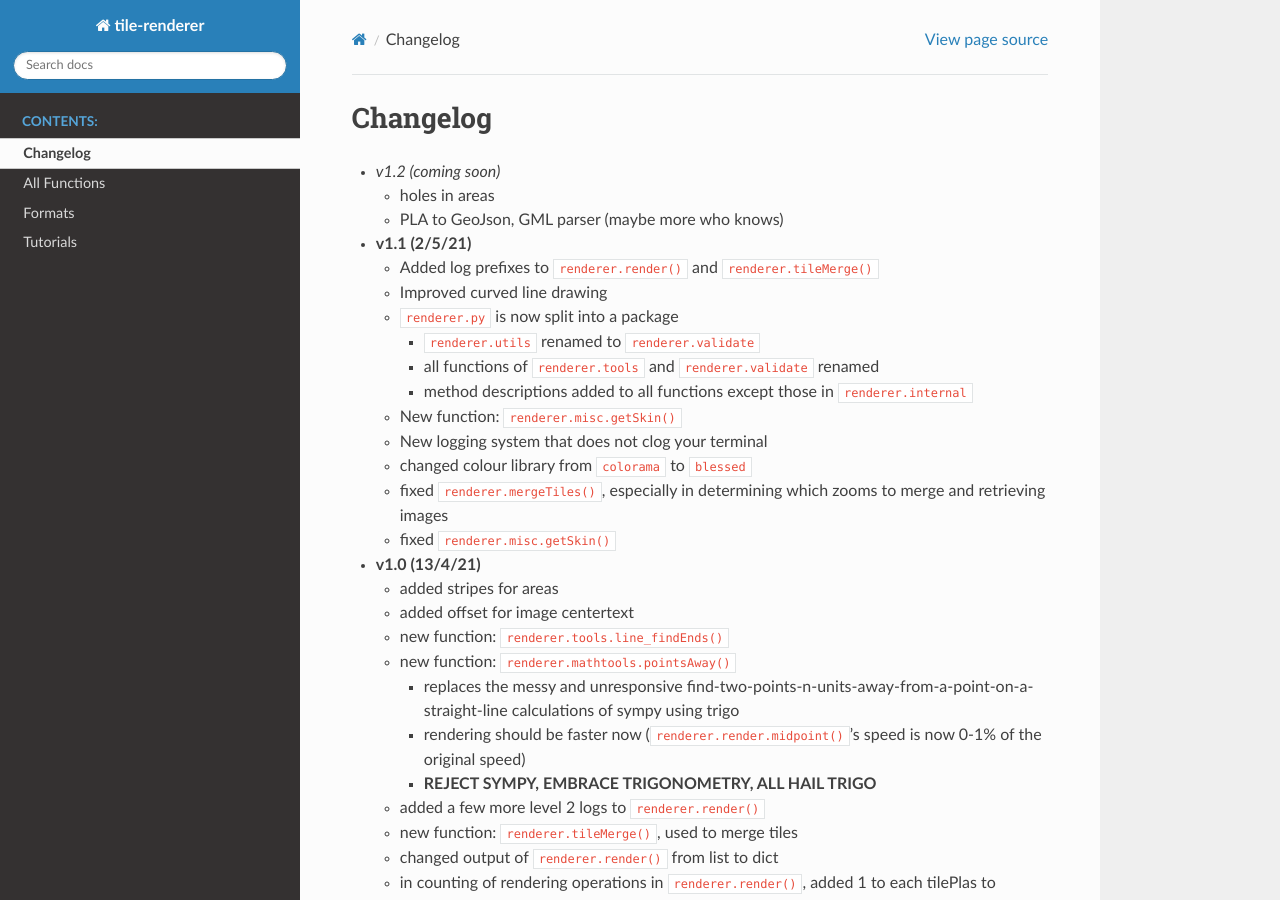
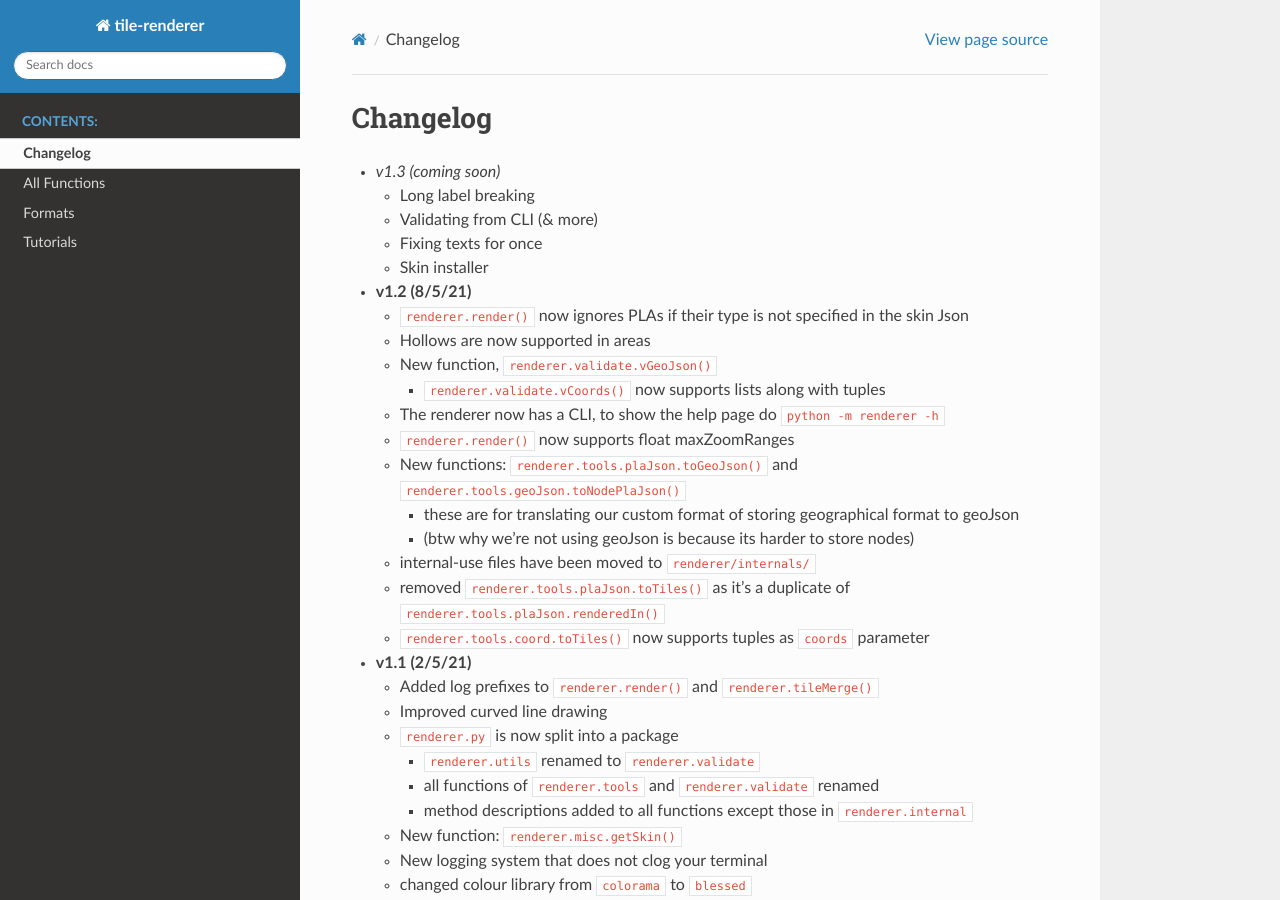
Before and after one commit to MRT-Map/tile-renderer, a Sphinx documentation site: the page built from docs/changelog.rst, in a window 1280 px wide and 900 px high. Built offline with Sphinx 7.4.7 and the Read the Docs theme 2.0.0, drawn with Linux system fonts in a browser that asks for light colours.

Commit message:
v1.2 changelogs

```diff
--- a/docs/changelog.rst
+++ b/docs/changelog.rst
@@ -1,10 +1,31 @@
 Changelog
 =========
 
-* *v1.2 (coming soon)*
+* *v1.3 (coming soon)*
 
-  * holes in areas
-  * PLA to GeoJson, GML parser (maybe more who knows)
+  * Long label breaking
+  * Validating from CLI (& more)
+  * Fixing texts for once
+  * Skin installer
+
+* **v1.2 (8/5/21)**
+
+  * ``renderer.render()`` now ignores PLAs if their type is not specified in the skin Json
+  * Hollows are now supported in areas
+  * New function, ``renderer.validate.vGeoJson()``
+
+    * ``renderer.validate.vCoords()`` now supports lists along with tuples
+
+  * The renderer now has a CLI, to show the help page do ``python -m renderer -h``
+  * ``renderer.render()`` now supports float maxZoomRanges
+  * New functions: ``renderer.tools.plaJson.toGeoJson()`` and ``renderer.tools.geoJson.toNodePlaJson()``
+
+    * these are for translating our custom format of storing geographical format to geoJson
+    * (btw why we're not using geoJson is because its harder to store nodes)
+
+  * internal-use files have been moved to ``renderer/internals/``
+  * removed ``renderer.tools.plaJson.toTiles()`` as it's a duplicate of ``renderer.tools.plaJson.renderedIn()``
+  * ``renderer.tools.coord.toTiles()`` now supports tuples as ``coords`` parameter
 
 * **v1.1 (2/5/21)**
 
```
Also changed, not shown: README.md (+6 -1 lines).
